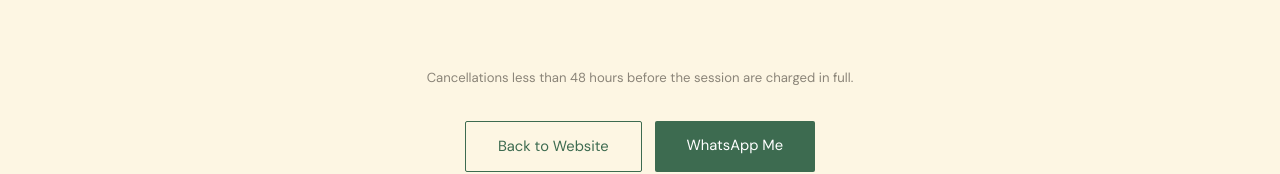
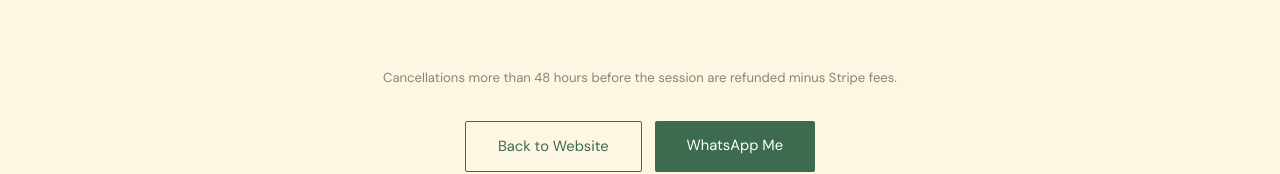
Before and after one commit to chewhelbig/psychotherapy-booking, a Next.js app: page /success in a window 1280 px wide. Shown: the part 382-556 px from the top of the page. Built offline with nearby package versions, Linux system fonts and the light colour scheme; a web font is replaced by a local one.

Commit message:
Update success.js

```diff
--- a/pages/success.js
+++ b/pages/success.js
@@ -80,6 +80,12 @@ export default function SuccessPage() {
 
           <h1>Session <em>Booked</em></h1>
 
+          {!loading && booking && (
+            <p style={{ marginTop: '1rem', fontSize: '1rem' }}>
+              Your deposit has been received and your appointment is confirmed on <strong>{booking.dateFormatted}</strong> at <strong>{booking.timeFormatted}</strong>.
+            </p>
+          )}
+
           {loading ? (
             <div className="loading" style={{ marginTop: '2rem' }}>
               <div className="spinner" />
@@ -135,7 +141,7 @@ export default function SuccessPage() {
           )}
 
           <p style={{ fontSize: '0.82rem', color: 'var(--faint)', marginTop: '2rem' }}>
-            Cancellations less than 48 hours before the session are charged in full.
+            Cancellations more than 48 hours before the session are refunded minus Stripe fees.
           </p>
 
           <div style={{ marginTop: '2rem', display: 'flex', gap: '0.8rem', justifyContent: 'center' }}>
```
